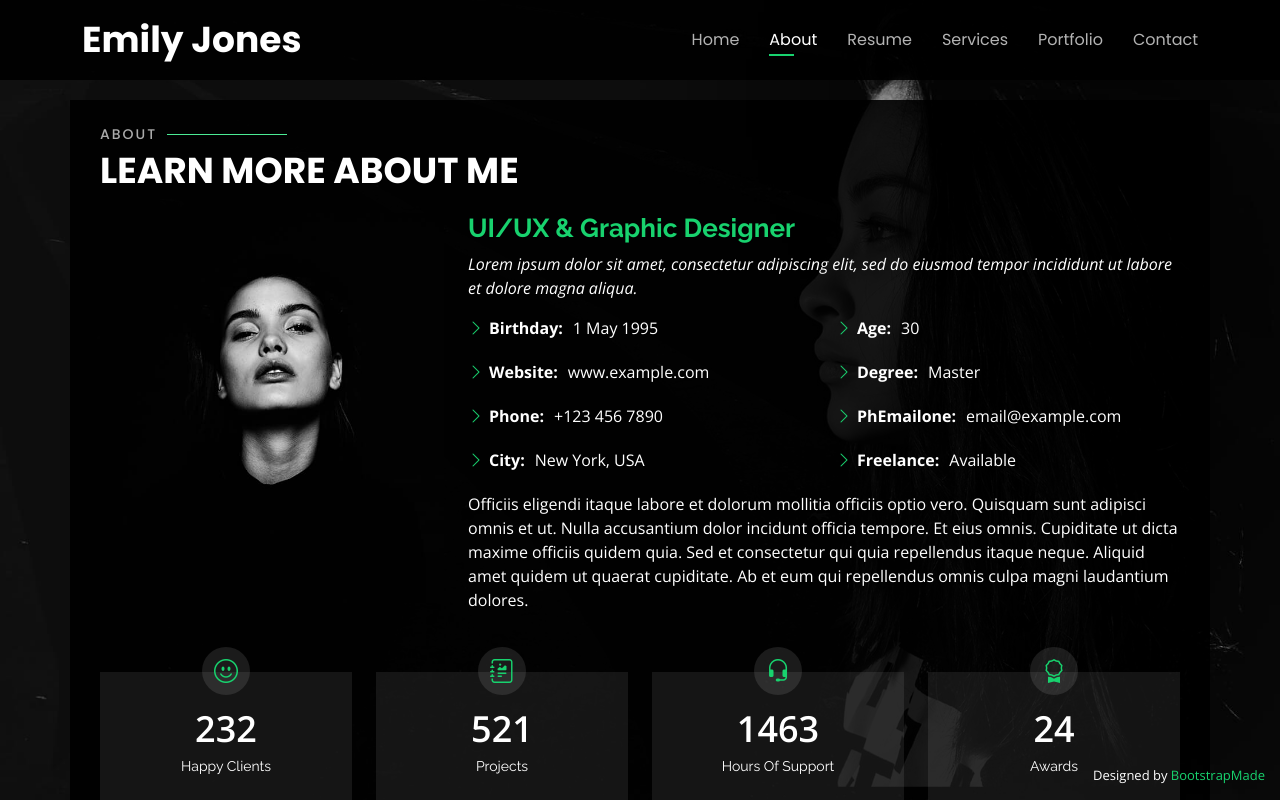
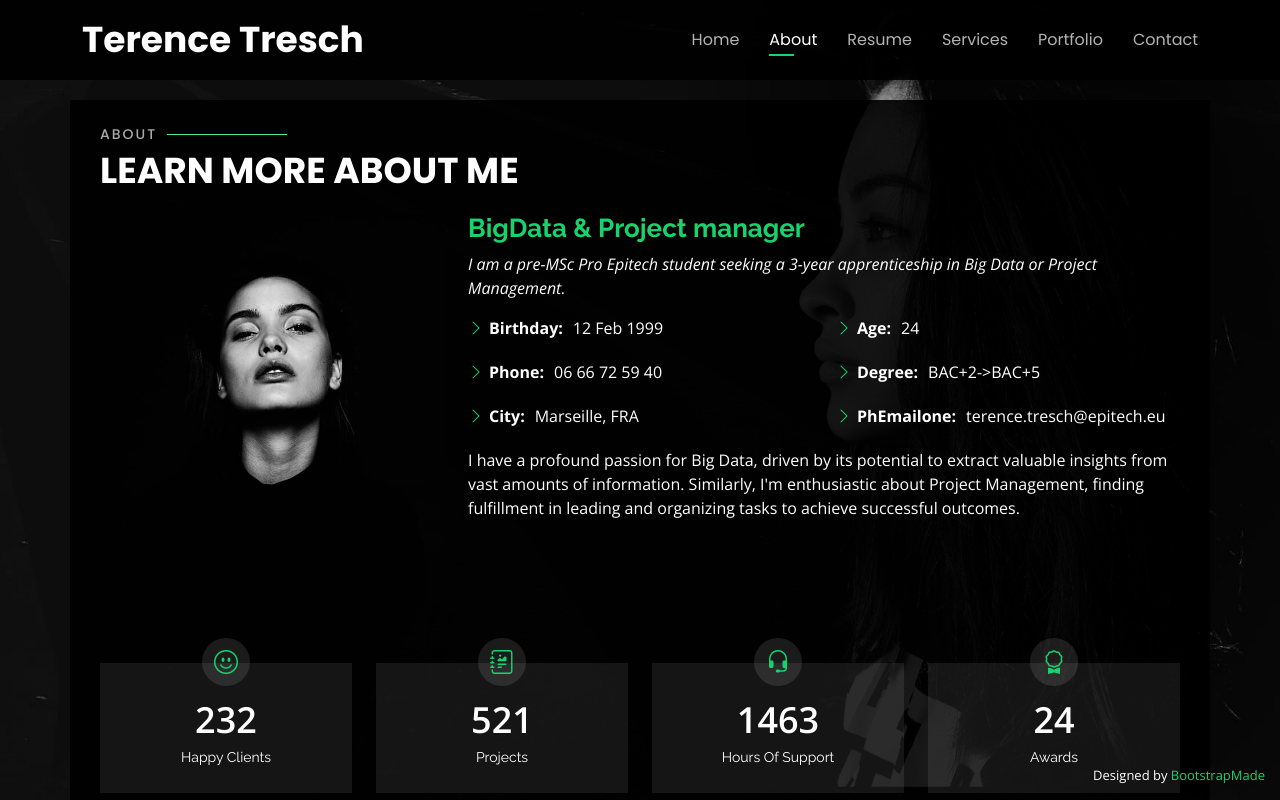
Before and after one commit to TerenceZin/portfolio, a plain HTML site: page index.html in a window 1280 px wide. Both pictures are taken after a click on the link "About". Shown: the top 800 px of the page. Drawn offline with nearby package versions, Linux system fonts and the light colour scheme.

Commit message:
fix: first modification

```diff
--- a/index.html
+++ b/index.html
@@ -42,10 +42,10 @@
   <header id="header">
     <div class="container">
 
-      <h1><a href="index.html">Emily Jones</a></h1>
+      <h1><a href="index.html">Terence Tresch</a></h1>
       <!-- Uncomment below if you prefer to use an image logo -->
       <!-- <a href="index.html" class="mr-auto"><img src="assets/img/logo.png" alt="" class="img-fluid"></a> -->
-      <h2>I'm a passionate <span>graphic designer</span> from New York</h2>
+      <h2>I'm a student<span>in bigData and</span>project manager</h2>
 
       <nav id="navbar" class="navbar">
         <ul>
@@ -85,32 +85,28 @@
           <img src="assets/img/me.jpg" class="img-fluid" alt="">
         </div>
         <div class="col-lg-8 pt-4 pt-lg-0 content" data-aos="fade-left">
-          <h3>UI/UX &amp; Graphic Designer</h3>
+          <h3>BigData &amp; Project manager</h3>
           <p class="fst-italic">
-            Lorem ipsum dolor sit amet, consectetur adipiscing elit, sed do eiusmod tempor incididunt ut labore et dolore
-            magna aliqua.
+          I am a pre-MSc Pro Epitech student seeking a 3-year apprenticeship in Big Data or Project Management.
           </p>
           <div class="row">
             <div class="col-lg-6">
               <ul>
-                <li><i class="bi bi-chevron-right"></i> <strong>Birthday:</strong> <span>1 May 1995</span></li>
-                <li><i class="bi bi-chevron-right"></i> <strong>Website:</strong> <span>www.example.com</span></li>
-                <li><i class="bi bi-chevron-right"></i> <strong>Phone:</strong> <span>+123 456 7890</span></li>
-                <li><i class="bi bi-chevron-right"></i> <strong>City:</strong> <span>New York, USA</span></li>
+                <li><i class="bi bi-chevron-right"></i> <strong>Birthday:</strong> <span>12 Feb 1999</span></li>
+                <li><i class="bi bi-chevron-right"></i> <strong>Phone:</strong> <span>06 66 72 59 40</span></li>
+                <li><i class="bi bi-chevron-right"></i> <strong>City:</strong> <span>Marseille, FRA</span></li>
               </ul>
             </div>
             <div class="col-lg-6">
               <ul>
-                <li><i class="bi bi-chevron-right"></i> <strong>Age:</strong> <span>30</span></li>
-                <li><i class="bi bi-chevron-right"></i> <strong>Degree:</strong> <span>Master</span></li>
-                <li><i class="bi bi-chevron-right"></i> <strong>PhEmailone:</strong> <span>email@example.com</span></li>
-                <li><i class="bi bi-chevron-right"></i> <strong>Freelance:</strong> <span>Available</span></li>
+                <li><i class="bi bi-chevron-right"></i> <strong>Age:</strong> <span>24</span></li>
+                <li><i class="bi bi-chevron-right"></i> <strong>Degree:</strong> <span>BAC+2->BAC+5</span></li>
+                <li><i class="bi bi-chevron-right"></i> <strong>PhEmailone:</strong> <span>terence.tresch@epitech.eu</span></li>
               </ul>
             </div>
           </div>
           <p>
-            Officiis eligendi itaque labore et dolorum mollitia officiis optio vero. Quisquam sunt adipisci omnis et ut. Nulla accusantium dolor incidunt officia tempore. Et eius omnis.
-            Cupiditate ut dicta maxime officiis quidem quia. Sed et consectetur qui quia repellendus itaque neque. Aliquid amet quidem ut quaerat cupiditate. Ab et eum qui repellendus omnis culpa magni laudantium dolores.
+            I have a profound passion for Big Data, driven by its potential to extract valuable insights from vast amounts of information. Similarly, I'm enthusiastic about Project Management, finding fulfillment in leading and organizing tasks to achieve successful outcomes.
           </p>
         </div>
       </div>
```
